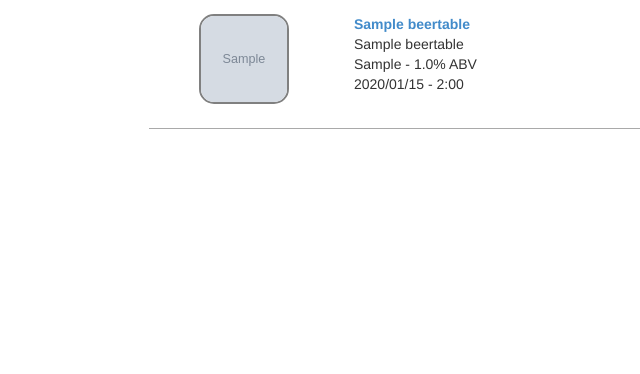
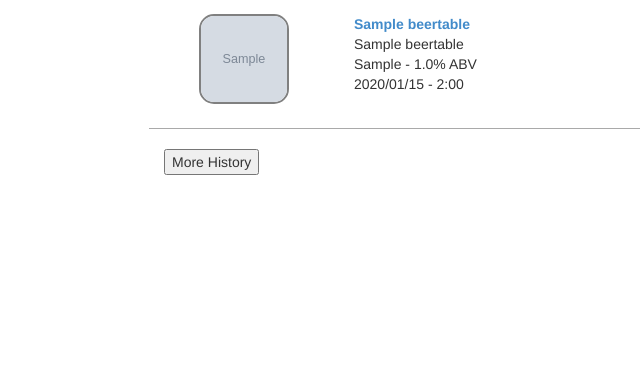
Before and after one commit to marshall91/beerstock, a Django app: page /beers/history_index/ in a window 1280 px wide. Shown: the part 51-425 px from the top of the page, without its empty margins (111-751 px from the left). Run offline with Django 3.2, Linux system fonts and the light colour scheme; a user stored in the database is signed in; tables that the repository leaves empty hold one stand-in row (values such as "Sample post"); grey boxes marked "Sample" are stand-in pictures; parts of the project's set-up code (start-up, migrations or seed data) failed here and were passed over; some libraries are stand-ins or nearby versions.

Commit message:
Added pagination for history page

```diff
--- a/beers/urls.py
+++ b/beers/urls.py
@@ -8,4 +8,5 @@ urlpatterns = patterns('',
     url(r'^checkout_beer/(?P<bid>[0-9]+)/$', views.checkout_beer, name='checkout_beer'),
     url(r'^stock_index/$', views.stock_index, name='stock_index'),
     url(r'^history_index/$', views.history_index, name='history_index'),
+    url(r'^more_history/(?P<page>[0-9]+)/$', views.more_history, name='more_history'),
 )
--- a/beers/views.py
+++ b/beers/views.py
@@ -106,6 +106,25 @@ def history_index(request):
 
 
 @login_required
+def more_history(request, page):
+    max_return = int(page)+20
+    min_return = int(page)+10
+    user_history = HistoryTable.objects.filter(owner=request.user).order_by('-timestamp')[min_return:max_return]
+    all_data_list = {}
+    count = 0
+    for history in user_history:
+        beer = BeerTable.objects.get(untappdId=history.untappdId)
+        all_data_list[count] = {'history': history, 'beer': beer}
+        count += 1
+
+    context = Context({
+        'all_data_list': all_data_list,
+        'user': request.user,
+    })
+    return render(request, 'beers/more_history.html', context)
+
+
+@login_required
 def checkout_beer(request, bid):
     beer = BeerTable.objects.get(untappdId=bid)
     stock = StockTable.objects.get(untappdId=beer.untappdId, owner=request.user)
--- a/static/css/navbar.css
+++ b/static/css/navbar.css
@@ -33,3 +33,7 @@ body {
 .beer_box .text_box {
     margin-top: 5px;
 }
+
+.paginationButton {
+    margin: 0 auto;
+}
--- /dev/null
+++ b/static/js/history.js
@@ -0,0 +1,15 @@
+window.onload = function () {
+    var $historyButton = $('._moreHistoryButton');
+    $historyButton.on('click', function () {
+        $.ajax({
+            url: '/beers/more_history/' + $historyButton.val() +'/',
+            type: 'get',
+            success: function (data) {
+                $('._moreHistory').before(data).val(parseInt($historyButton.val())+1);
+            },
+            failure: function (data) {
+                alert('AJAX failed');
+            }
+        });
+    })
+};
--- a/templates/beers/history_index.html
+++ b/templates/beers/history_index.html
@@ -3,8 +3,8 @@
 </head>
 {% include "layouts/toolbar.html" %}
 
-<body >
-    <div class="container">
+<body>
+    <div class="container _beerHistory">
         <div class="col-md-2"></div>
         <div class="col-md-6">
             {% if all_data_list %}
@@ -14,6 +14,10 @@
             {% else %}
 	            <p align="center">No beers are available.</p>
             {% endif %}
+            <div class="paginationButton _moreHistory">
+                <button class="_moreHistoryButton" value="1">More History</button>
+            </div>
         </div>
+
     </div>
 </body>
--- a/templates/layouts/toolbar.html
+++ b/templates/layouts/toolbar.html
@@ -5,6 +5,7 @@
 	<script type="text/javascript" language="javascript" src="/static/js/jquery.js"></script>
 	<script type="text/javascript" language="javascript" src="/static/js/jquery.dataTables.js"></script>
     <script type="text/javascript" language="javascript" src="/static/js/bootstrap.min.js"></script>
+    <script type="text/javascript" language="javascript" src="/static/js/history.js"></script>
 	<script type="text/javascript" charset="utf-8">
 		$(document).ready(function() {
 			$('#histTable').dataTable({
```
Also changed, not shown: templates/beers/more_history.html (added, +7 -0 lines).
